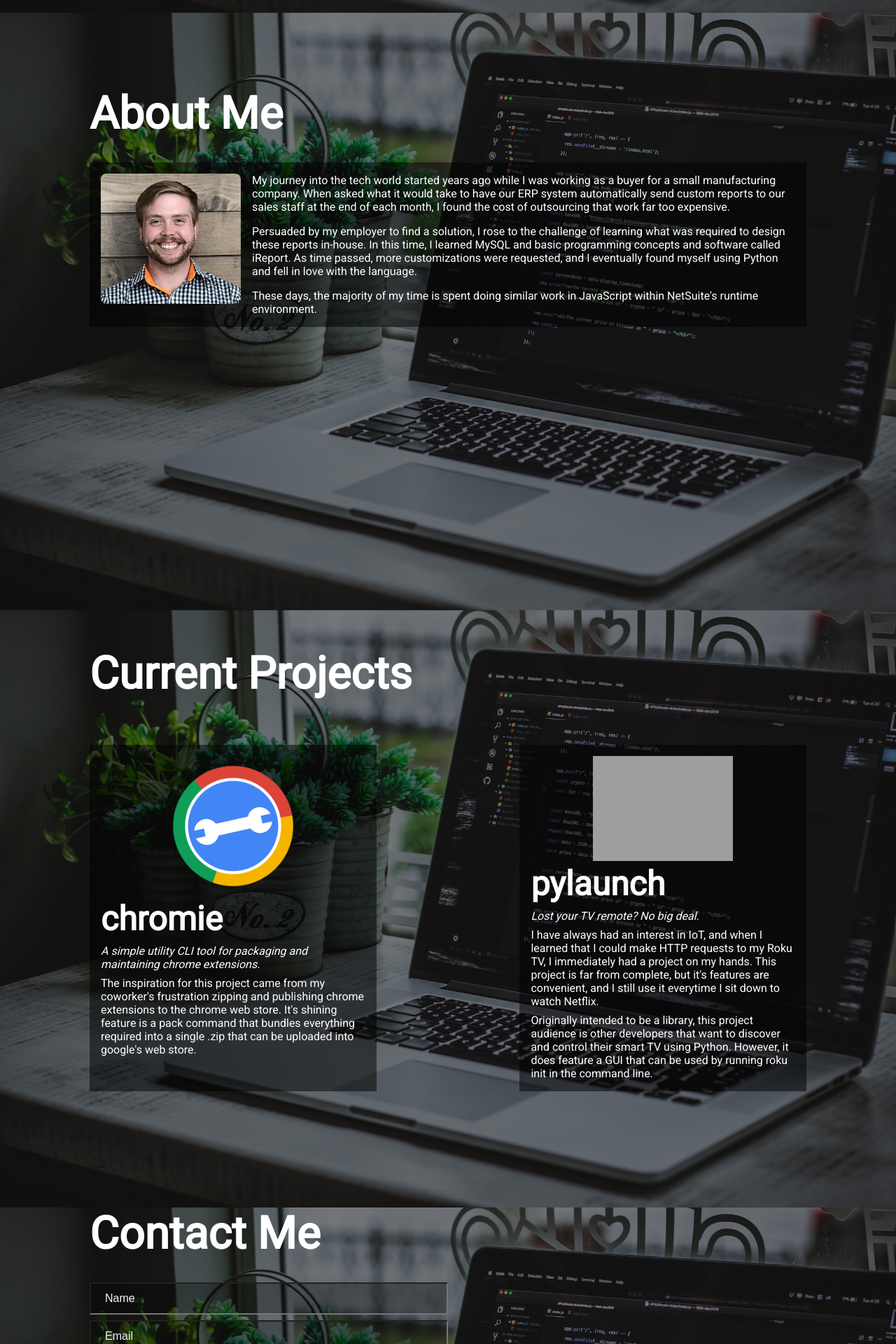
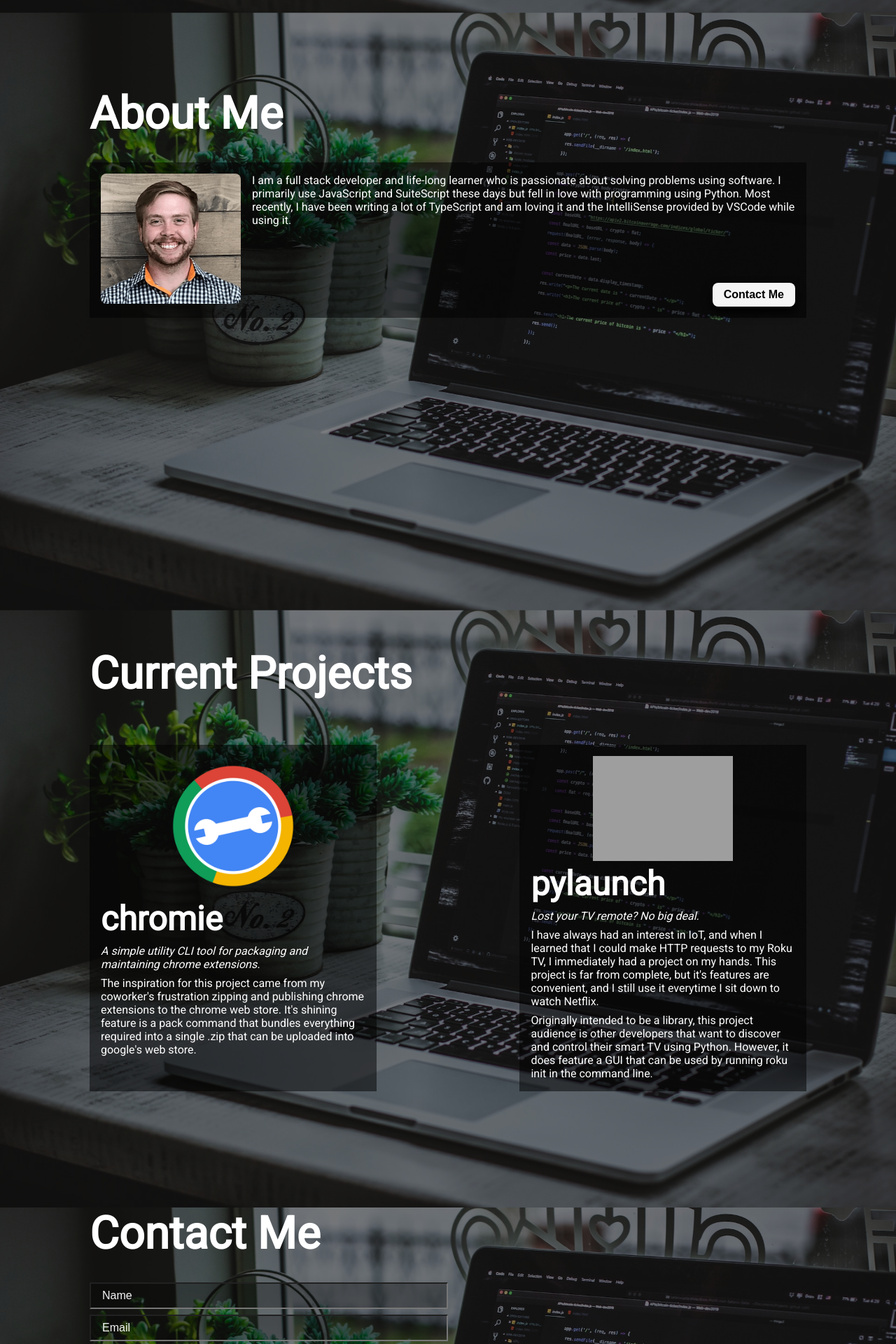
Before and after one commit to Sandersland/andersland_dev, a Flask app: page / in a window 1280 px wide. Shown: the part 835-2755 px from the top of the page at 70% size. Run offline with Flask 2, Linux system fonts and the light colour scheme; grey boxes are pictures that could not be loaded.

Commit message:
updated about me text added contact me button and updated layout styles

```diff
--- a/app/static/style.css
+++ b/app/static/style.css
@@ -103,43 +103,37 @@ section > div {
 /* About Me Section */
 #it-me {
   display: flex;
-  flex-direction: row;
   background-color: rgba(0, 0, 0, 0.5);
 }
 
 #it-me img {
   max-width: 200px;
-  margin-left: 1em;
-  margin-top: 1em;
+  margin: 1em 0 1em 1em;
   align-self: center;
   height: auto;
   border-radius: .5em;
 }
 
 #about-me {
-  margin: 0 1em;
+  display: flex;
+  flex-direction: column;
+  justify-content: space-between;
+  margin: 1em;
 }
 
-#about-me p {
-  margin-top: 1em;
-}
-
-#about-me p:last-of-type {
-  padding-bottom: 1em;
+#about-me button {
+  max-width: 120px;
+  align-self: flex-end;
 }
 
 @media only screen and (max-width: 1024) {
   #it-me {
     flex-direction: column;
-    align-items: center;
   }
 
   #it-me img {
     margin-top: 0;
-  }
-
-  #about-me {
-    margin-left: 0;
+    align-self: center;
   }
 }
 
@@ -178,7 +172,7 @@ section > div {
 
 /* Contact Me Section */
 
-form {
+#contact form {
   margin-top: 2rem;
   max-width: 50%;
 }
@@ -196,7 +190,7 @@ input[type=text], input[type=email], textarea {
   color: white;
   display: block;
   width: 100%;
-  padding: 12px 20px;
+  padding: .5em 1em;
   margin: 8px 0;
 }
 
@@ -210,14 +204,15 @@ textarea {
   resize: vertical
 }
 
-input[type=submit] {
+input[type=submit], button {
   background-color: #F5F5F5;
   color: black;
   font-weight: bold;
-  padding: 12px 20px;
+  padding: .5em 1em;
   border: none;
   border-radius: .5em;
   box-shadow: 0px 8px 15px;
+  cursor: pointer;
 }
 
 input[type=submit]:hover {
@@ -297,9 +292,6 @@ and (max-width: 1024px) {
     transform: scale(1.5)
   }
 
-  #it-me {
-    align-items: center;
-  }
 
   #it-me p:last-of-type {
     margin-bottom: 1em;
@@ -346,7 +338,11 @@ and (max-width: 768px) {
   }
 
   #it-me img {
-    padding-top: 1em;
+    margin-right: 1em;
+  }
+
+  #about-me button {
+    margin: 1em 0;
   }
 
   .card-container {
--- a/app/templates/index.html
+++ b/app/templates/index.html
@@ -36,20 +36,16 @@
             <img src="{{url_for('static', filename='me.png')}}" alt="Steffen Andersland">
           </a>
 
-          <div id="about-me">
-            <p>My journey into the tech world started years ago while I was working as a buyer for a small manufacturing
-              company. When asked what it would take to have our ERP system automatically send custom reports to our
-              sales staff at the end of each month, I found the cost of outsourcing that work far too expensive.</p>
-
-            <p>Persuaded by my employer to find a solution, I rose to the challenge of learning what was required to
-              design these reports in-house. In this time, I learned MySQL and basic programming concepts and software
-              called iReport. As time passed, more customizations were requested, and I eventually found myself using
-              Python and fell in love with the language.</p>
-
-            <p>These days, the majority of my time is spent doing similar work in JavaScript within NetSuite's runtime
-              environment.
+          <form id="about-me" action="#contact">
+            <p>
+              I am a full stack developer and life-long learner who is passionate about solving problems using
+              software.
+              I primarily use JavaScript and SuiteScript these days but fell in love with programming using
+              Python. Most recently, I have been writing a lot of TypeScript and am loving it and the IntelliSense
+              provided by VSCode while using it.
             </p>
-          </div>
+            <button>Contact Me</button>
+          </form>
         </div>
       </section>
       <section class="projects" id="projects">
```
